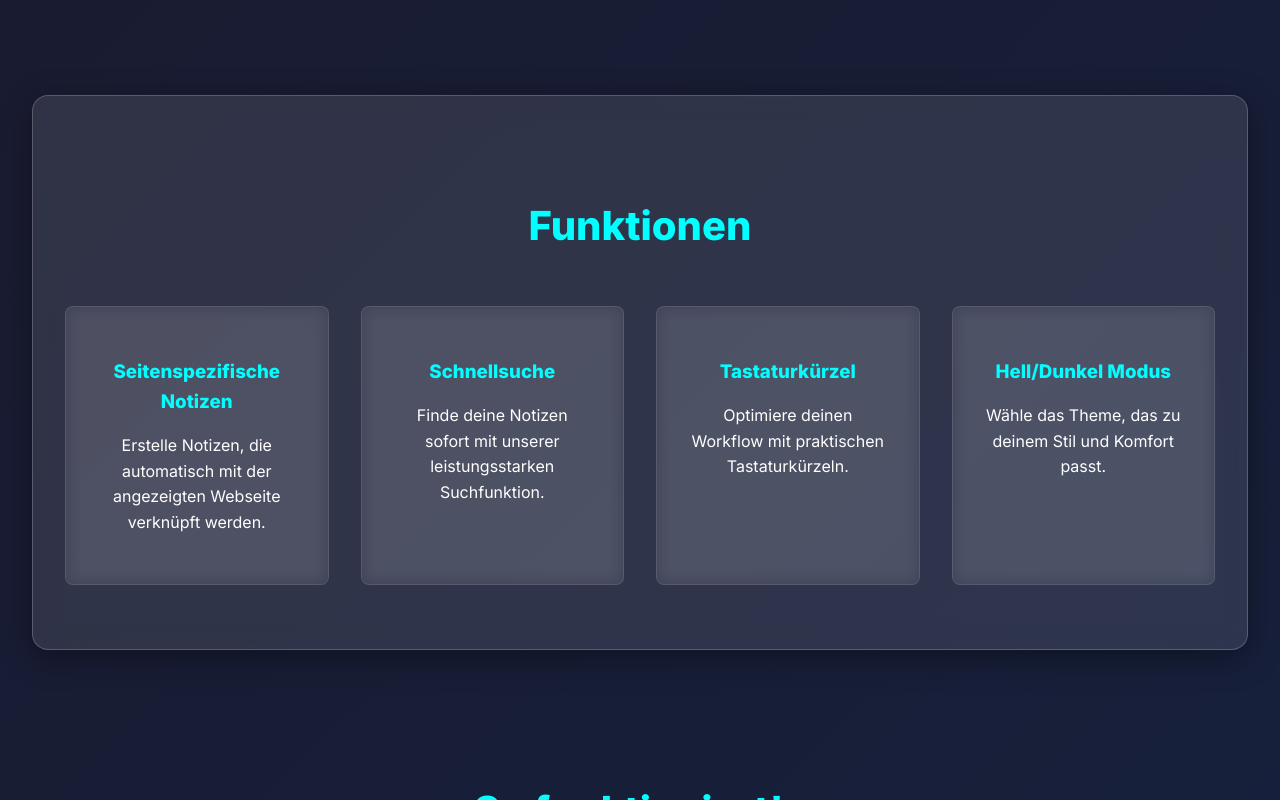
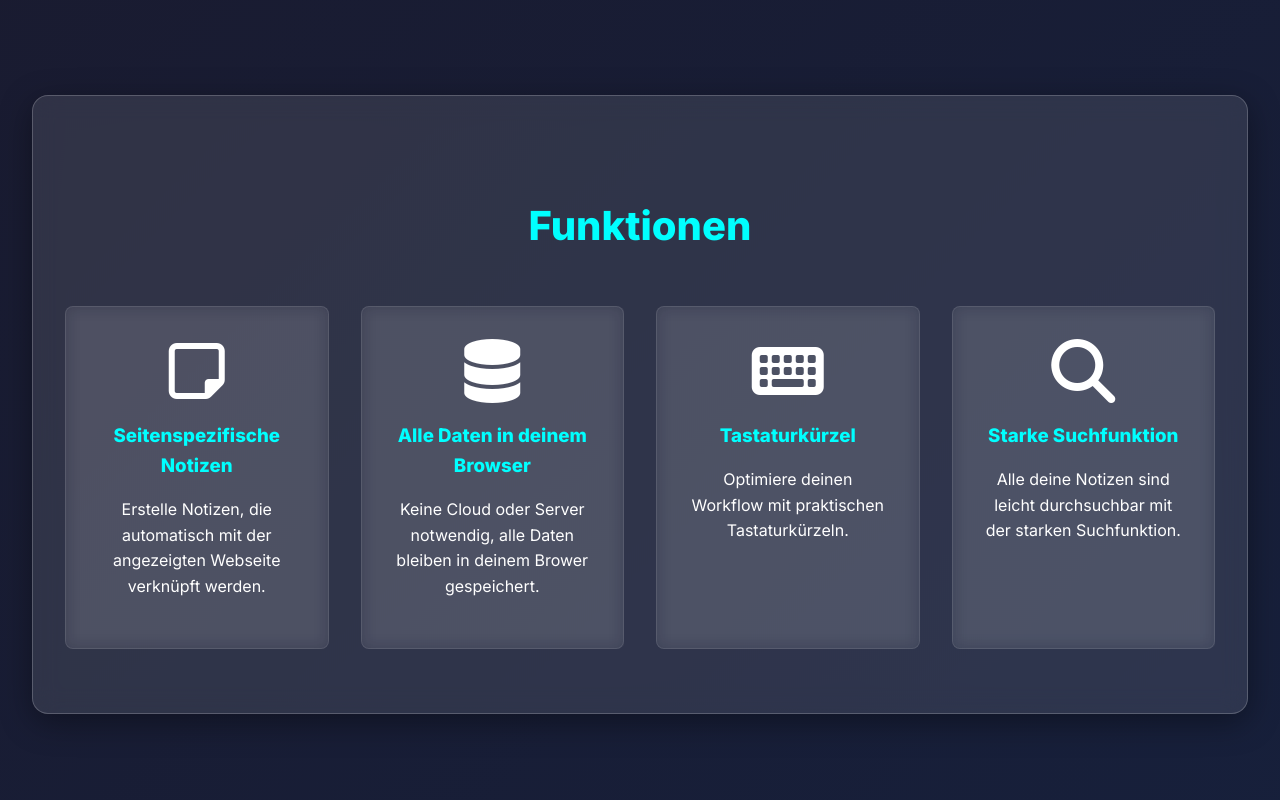
Before and after one commit to Ulimativo/sitenotes, a browser extension: page landingpage/index.html in a window 1280 px wide. Shown: the part 552-1352 px from the top of the page. Drawn offline with Linux system fonts and the light colour scheme.

Commit message:
added feature on landingpage

```diff
--- a/landingpage/index.html
+++ b/landingpage/index.html
@@ -5,7 +5,8 @@
     <meta name="viewport" content="width=device-width, initial-scale=1.0">
     <title>SiteNotes - Deine digitalen Randnotizen</title>
     <link rel="stylesheet" href="styles.css">
-    <link href="https://fonts.googleapis.com/css2?family=Inter:wght@400;500;600;800&display=swap" rel="stylesheet">
+    <link href="https://fonts.bunny.net/css2?family=Inter:wght@400;500;600;800&display=swap" rel="stylesheet">
+    <script src="https://kit.fontawesome.com/344cc94d4c.js" crossorigin="anonymous"></script>
 </head>
 <body>
     <div class="hero">
@@ -36,21 +37,28 @@
         <h2>Funktionen</h2>
         <div class="feature-grid">
             <div class="feature-card glassmorphism-light">
-                <h3>Seitenspezifische Notizen</h3>
+                <i class="fa-regular fa-note-sticky fa-4x"></i>
+                <h3>
+                    Seitenspezifische Notizen
+                </h3>
                 <p>Erstelle Notizen, die automatisch mit der angezeigten Webseite verknüpft werden.</p>
             </div>
             <div class="feature-card glassmorphism-light">
-                <h3>Schnellsuche</h3>
-                <p>Finde deine Notizen sofort mit unserer leistungsstarken Suchfunktion.</p>
+                <i class="fa-solid fa-database fa-4x"></i>
+                <h3>Alle Daten in deinem Browser</h3>
+                <p>Keine Cloud oder Server notwendig, alle Daten bleiben in deinem Brower gespeichert.</p>
             </div>
             <div class="feature-card glassmorphism-light">
+                <i class="fa-solid fa-keyboard fa-4x"></i>
                 <h3>Tastaturkürzel</h3>
                 <p>Optimiere deinen Workflow mit praktischen Tastaturkürzeln.</p>
             </div>
             <div class="feature-card glassmorphism-light">
-                <h3>Hell/Dunkel Modus</h3>
-                <p>Wähle das Theme, das zu deinem Stil und Komfort passt.</p>
+                <i class="fa-solid fa-magnifying-glass fa-4x"></i>
+                <h3>Starke Suchfunktion</h3>
+                <p>Alle deine Notizen sind leicht durchsuchbar mit der starken Suchfunktion.</p>
             </div>
+
         </div>
     </section>
 
```
